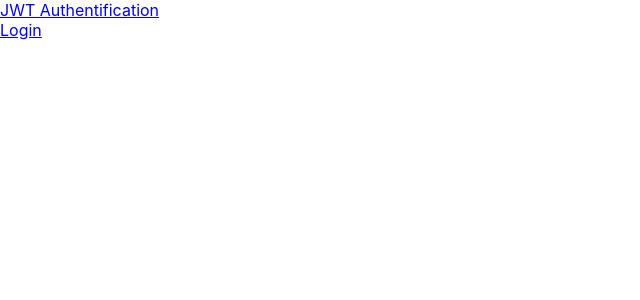
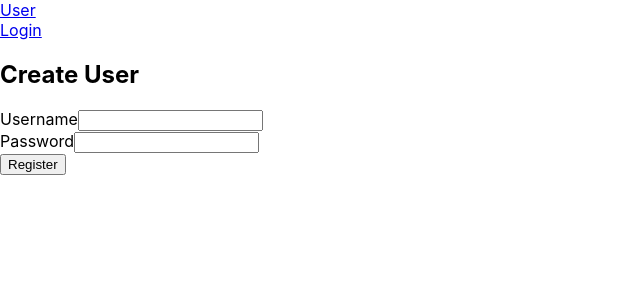
Before and after one commit to EGORDYU/project4-frontend, a React (Create React App) app: page /users/create in a window 1280 px wide. Shown: the top 300 px of the page, without its empty margins (0-640 px from the left). Built offline with nearby package versions, Linux system fonts and the light colour scheme; the HTML template or start-up script is replaced by a standard one.

Commit message:
users can make themselves

```diff
--- a/src/App.js
+++ b/src/App.js
@@ -5,7 +5,8 @@ import BuildOrderDetails from './components/BuildOrderDetails';
 import MakeBO from './components/MakeBO';
 import { Navigation } from './components/partials/navigations';
 import {Logout} from './components/logout';
-import {Login} from "./components/login";
+import {Login} from "./components/Login";
+import UserPage from './components/UserPage';
 
 function App() {
   return (
@@ -14,6 +15,7 @@ function App() {
       <Routes>
         <Route path="/" element={<BuildOrderList />} />
         <Route path="/login" element={<Login/>}/>
+        <Route path="/users/create" element={<UserPage/>} />
         <Route path="/logout" element={<Logout/>}/>
         <Route path="/buildorders/:id" element={<BuildOrderDetails />} />
         <Route path="/makebo" element={<MakeBO />} />
--- a/src/components/login.js
+++ b/src/components/Login.js
@@ -61,3 +61,5 @@ export const Login = () => {
      </div>
      )
 }
+
+export default Login;
--- /dev/null
+++ b/src/components/UserPage.js
@@ -0,0 +1,55 @@
+import React, { useState } from 'react';
+import axios from 'axios';
+
+const UserPage = () => {
+  const [user, setUser] = useState({
+    username: '',
+    email: '',
+    password: '',
+  });
+
+  const handleChange = (e) => {
+    setUser({ ...user, [e.target.name]: e.target.value });
+  };
+
+  const handleSubmit = async (e) => {
+    e.preventDefault();
+    try {
+      const response = await axios.post('http://localhost:8000/api/users/create/', user);
+      console.log(response.data); // handle success
+    } catch (error) {
+      console.error(error); // handle error
+    }
+  };
+
+  return (
+    <div>
+      <h2>Create User</h2>
+      <form onSubmit={handleSubmit}>
+        <div>
+          <label htmlFor="username">Username</label>
+          <input
+            type="text"
+            id="username"
+            name="username"
+            value={user.username}
+            onChange={handleChange}
+          />
+        </div>
+        <div>
+          <label htmlFor="password">Password</label>
+          <input
+            type="password"
+            id="password"
+            name="password"
+            value={user.password}
+            onChange={handleChange}
+          />
+        </div>
+        <button type="submit">Register</button>
+      </form>
+    </div>
+  );
+};
+
+export default UserPage;
--- a/src/components/logout.js
+++ b/src/components/logout.js
@@ -6,31 +6,45 @@ export const Logout = () => {
     (async () => {
       try {
         const refreshToken = localStorage.getItem('refresh_token');
+        let accessToken = localStorage.getItem('access_token');
 
-        await axios.post(
+        // Ensure the access token exists
+        if (!accessToken) {
+          console.error('Access token is missing.');
+          return;
+        }
+
+        // Trim any whitespace from the access token
+        accessToken = accessToken.trim();
+
+        const response = await axios.post(
           'http://localhost:8000/logout/',
           { refresh_token: refreshToken },
           {
             headers: {
               'Content-Type': 'application/json',
-              Authorization: `Bearer ${localStorage.getItem('access_token')}`,
+              Authorization: `Bearer ${accessToken}`,
             },
             withCredentials: true,
           }
         );
 
-        localStorage.clear();
-        axios.defaults.headers.common['Authorization'] = null;
-
-        // Delay the redirection to ensure local storage is cleared
-
-          window.location.href = '/login';
+        // Check for successful response
+        if (response.status === 205) {
+            localStorage.clear();
+            axios.defaults.headers.common['Authorization'] = null;
+            window.location.href = '/login';
+        } else {
+            console.error('Failed to log out on the server side.');
+        }
 
       } catch (error) {
-        console.log('Logout not working', error);
+        console.error('Logout not working', error);
       }
     })();
   }, []);
 
   return null;
 };
+
+export default Logout;
--- a/src/components/partials/navigations.js
+++ b/src/components/partials/navigations.js
@@ -1,19 +1,19 @@
-import React, { useState, useEffect} from 'react';
+import React, { useState, useEffect } from 'react';
 import { Link } from 'react-router-dom';
-
 
 export function Navigation() {
   const [isAuth, setIsAuth] = useState(false);
+
   useEffect(() => {
     if (localStorage.getItem('access_token') !== null) {
       setIsAuth(true);
     }
-    }, [isAuth]);
+  }, []);
+
   return (
     <div>
       <nav style={{ backgroundColor: 'dark', color: 'white' }}>
-            <Link to="/">JWT Authentification</Link>
-            <div>{isAuth ? <Link to="/">Home</Link> : null}</div>
+        <div>{isAuth ? <Link to="/">Home</Link> : <Link to="/users/create">User</Link>}</div>
         <div>
           {isAuth ? (
             <Link to="/logout">Logout</Link>
```
Lines whose indentation alone changed are shown as unchanged.
